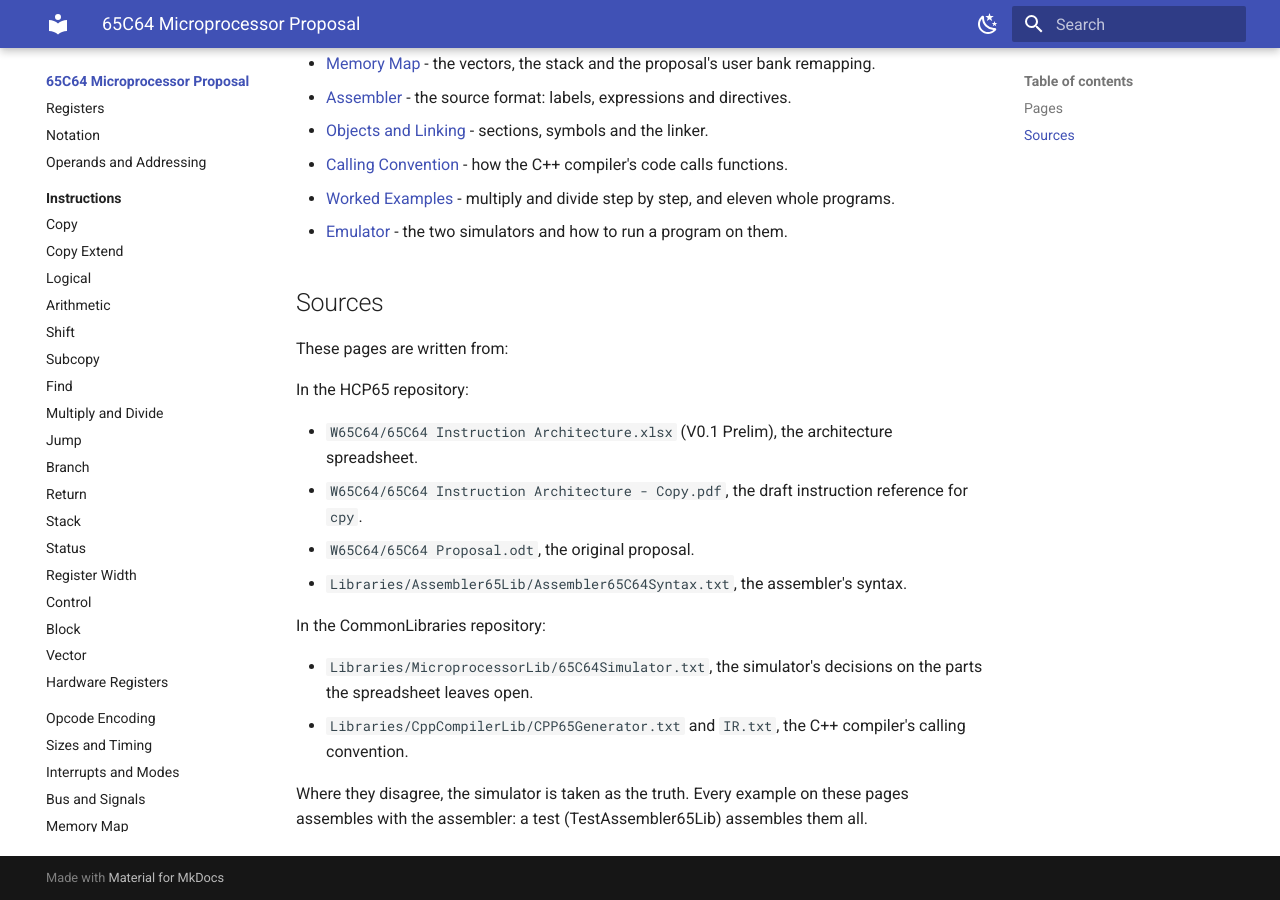
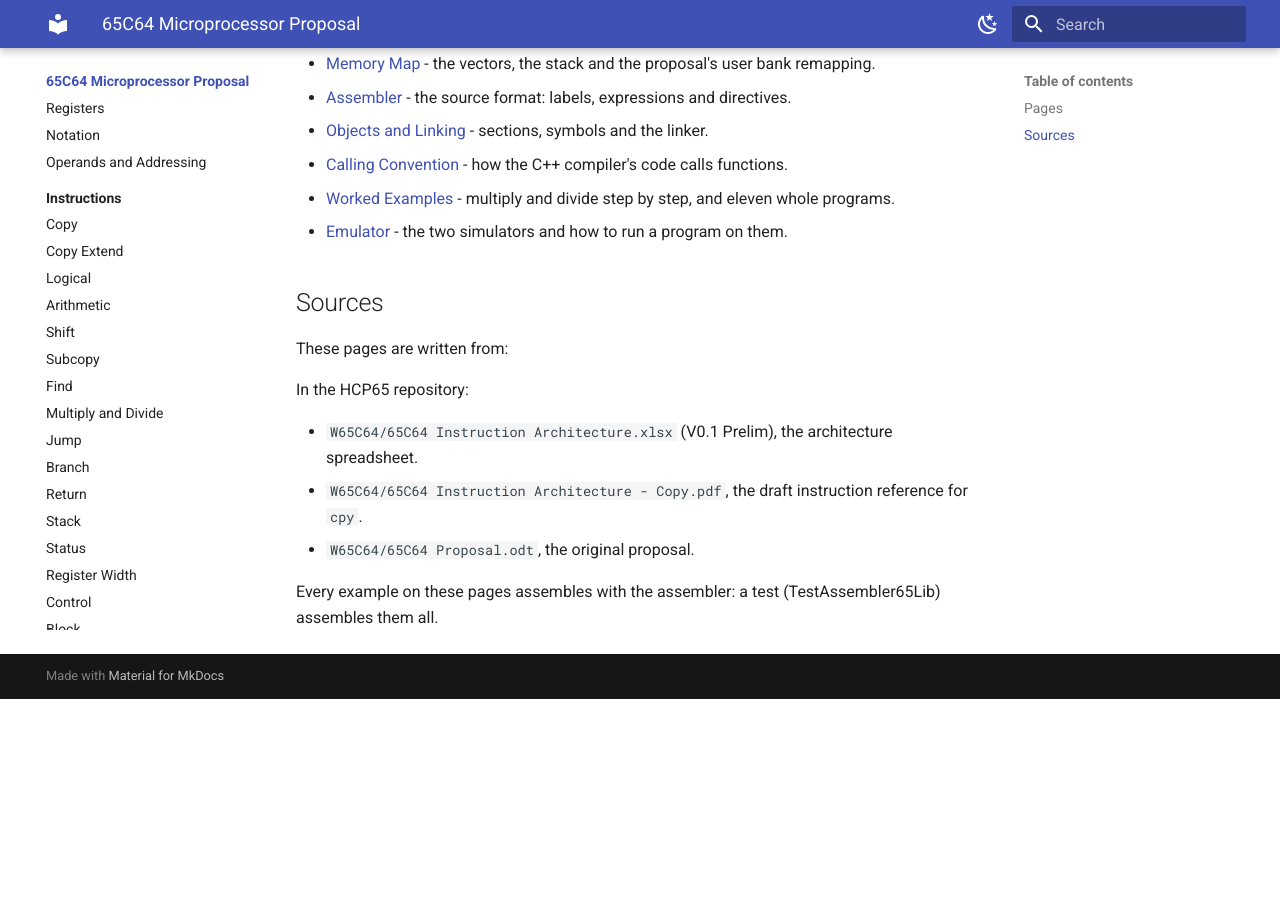
Before and after one commit to andrewpaterson/HCP65, an MkDocs documentation site: the page built from Website/docs/65c64/index.md, in a window 1280 px wide and 900 px high, scrolled down 1112 px. Built offline with MkDocs 1.6.1 and Material for MkDocs 9.7.7, drawn with Linux system fonts in a browser that asks for light colours; plug-ins that fetch from the network failed and are left out; after the commit the page ends 1811 px from its top, so only the background shows below that.

Commit message:
The website's docs no longer point readers at the plan, decision and notes .txt files beside the code.

```diff
--- a/Website/docs/65c64/index.md
+++ b/Website/docs/65c64/index.md
@@ -54,14 +54,6 @@ In the HCP65 repository:
 - `W65C64/65C64 Instruction Architecture - Copy.pdf`, the draft instruction reference for
   `cpy`.
 - `W65C64/65C64 Proposal.odt`, the original proposal.
-- `Libraries/Assembler65Lib/Assembler65C64Syntax.txt`, the assembler's syntax.
 
-In the CommonLibraries repository:
-
-- `Libraries/MicroprocessorLib/65C64Simulator.txt`, the simulator's decisions on the parts the
-  spreadsheet leaves open.
-- `Libraries/CppCompilerLib/CPP65Generator.txt` and `IR.txt`, the C++ compiler's calling
-  convention.
-
-Where they disagree, the simulator is taken as the truth.  Every example on these pages
-assembles with the assembler: a test (TestAssembler65Lib) assembles them all.
+Every example on these pages assembles with the assembler: a test (TestAssembler65Lib)
+assembles them all.
```
Also changed, not shown: Website/docs/65c64/emulator.md (+1 -3 lines), Website/docs/compiler/inside.md (+0 -12 lines), Website/docs/compiler/language.md (+0 -3 lines).
